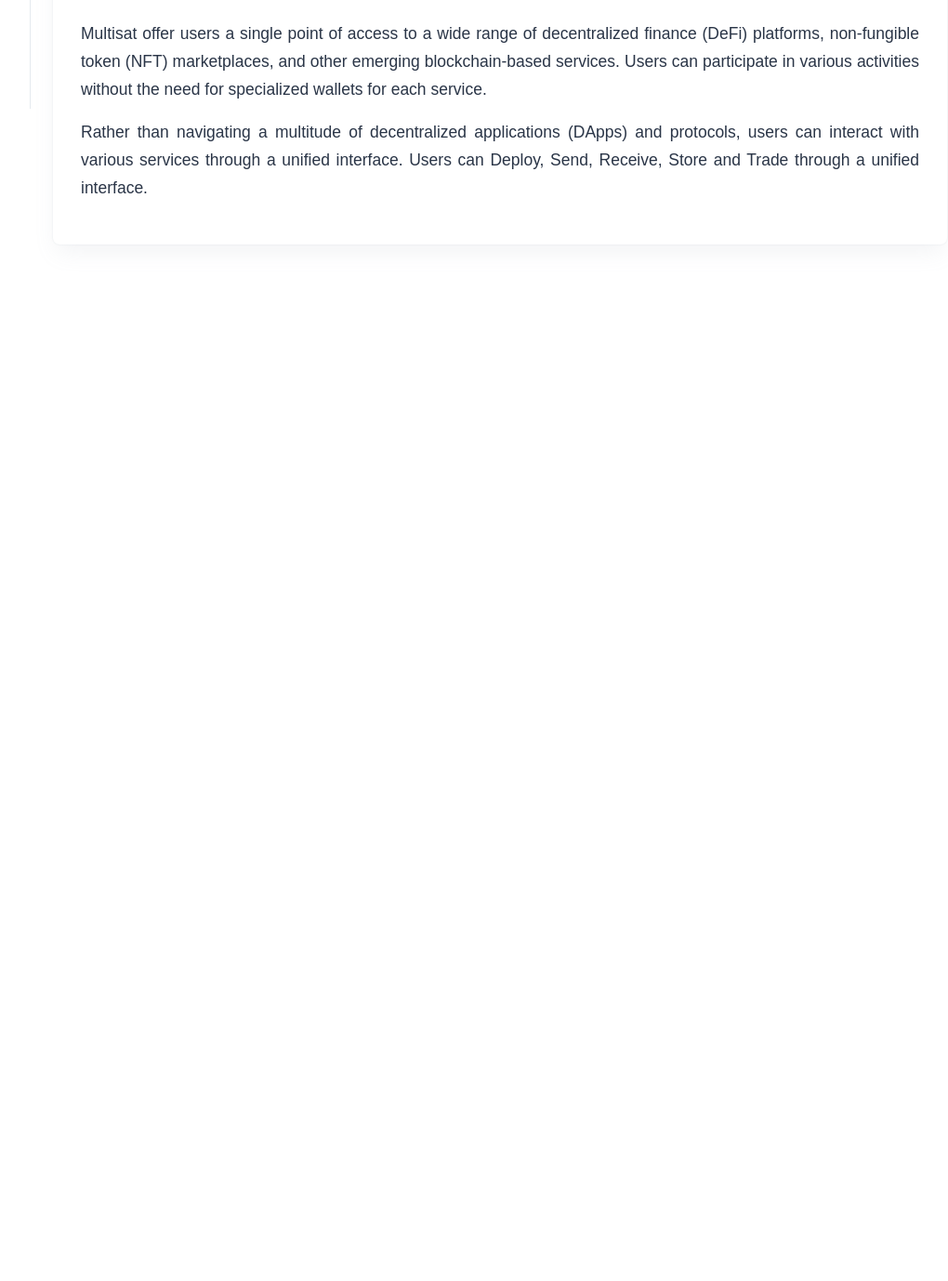
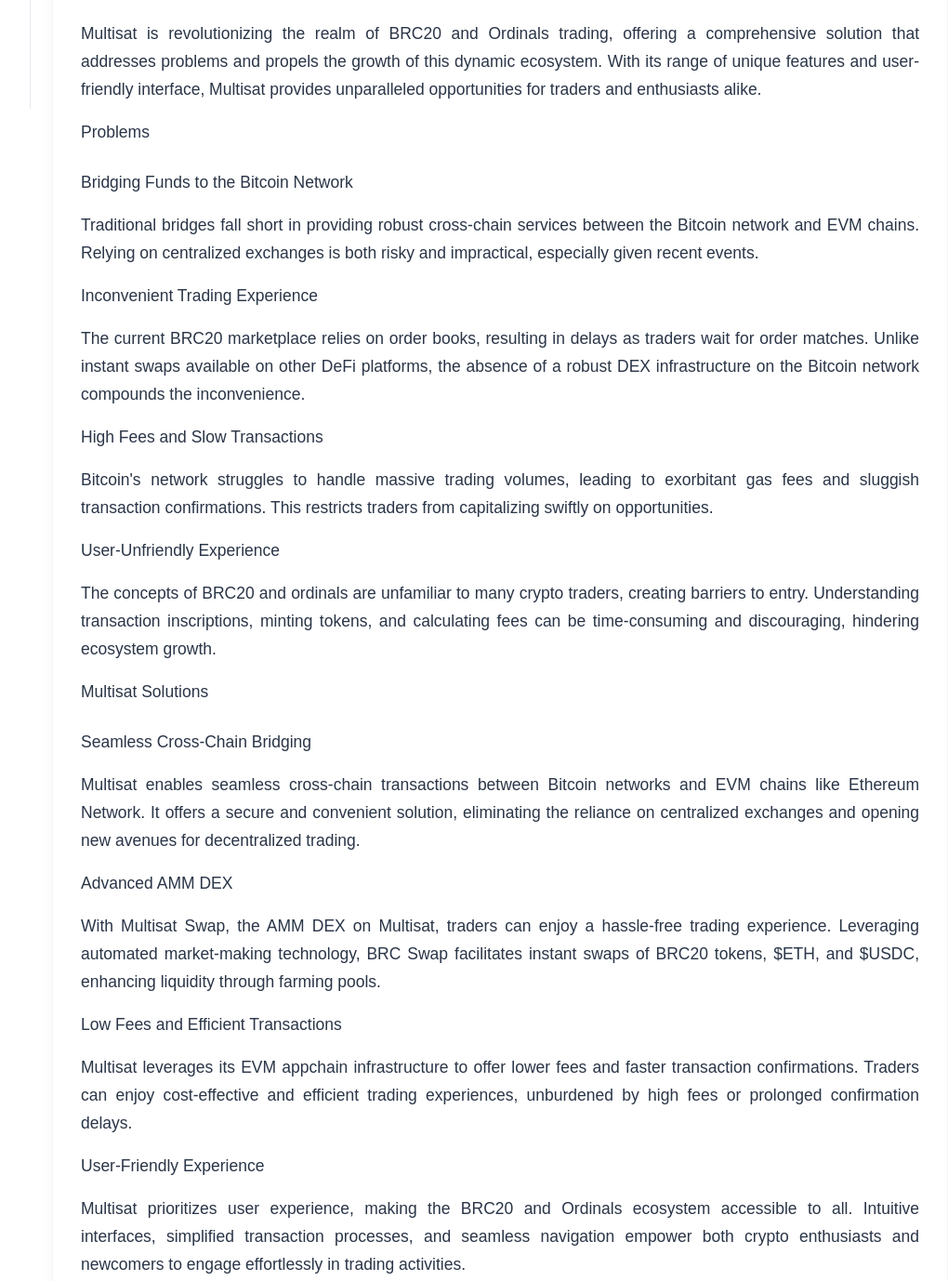
Before and after one commit to maulanabadarin123/multiset, a website: page index.html in a window 1280 px wide. Shown: the part 683-2061 px from the top of the page at 93% size, without its empty margins (237-1257 px from the left). Before the commit the page ends 1000 px from the top, so only its background shows below. Drawn offline with Linux system fonts and the light colour scheme.

Commit message:
fourth commit

```diff
--- a/index.html
+++ b/index.html
@@ -117,8 +117,8 @@
             </li>
             <li class="nav-item">
               <a class="nav-link" href="javascript:void(0)">
-                <img src="src/assets/images/item/logo multisat.png" alt="" width="50" height="50" class="rounded-circle p-1">
-                <h5 class="ms-3">Multisat Docs</h5>
+                <img src="src/assets/images/item/logo multisat.png" alt="" width="50" height="50" class="rounded-circle">
+                <h5>Multisat Docs</h5>
               </a>
             </li>
           </ul>
@@ -134,10 +134,61 @@
             <img src="src/assets/images/item/about.jpeg" alt="" class="mb-4 img-indent">
           </div>
             <h5 class="mb-3" style="line-height: 30px;text-align:justify;">
-              Multisat offer users a single point of access to a wide range of decentralized finance (DeFi) platforms, non-fungible token (NFT) marketplaces, and other emerging blockchain-based services. Users can participate in various activities without the need for specialized wallets for each service.
+              Multisat is revolutionizing the realm of BRC20 and Ordinals trading, offering a comprehensive solution that addresses problems and propels the growth of this dynamic ecosystem. With its range of unique features and user-friendly interface, Multisat provides unparalleled opportunities for traders and enthusiasts alike.
+             </h5>
+             <h5 class="mb-4" style="line-height: 30px;text-align:justify;">
+              Problems
              </h5>
              <h5 class="mb-3" style="line-height: 30px;text-align:justify;">
-              Rather than navigating a multitude of decentralized applications (DApps) and protocols, users can interact with various services through a unified interface. Users can Deploy, Send, Receive, Store and Trade through a unified interface.
+              Bridging Funds to the Bitcoin Network
+             </h5>
+             <h5 class="mb-3" style="line-height: 30px;text-align:justify;">
+              Traditional bridges fall short in providing robust cross-chain services between the Bitcoin network and EVM chains. Relying on centralized exchanges is both risky and impractical, especially given recent events.
+             </h5>
+             <h5 class="mb-3" style="line-height: 30px;text-align:justify;">
+              Inconvenient Trading Experience
+             </h5>
+             <h5 class="mb-3" style="line-height: 30px;text-align:justify;">
+              The current BRC20 marketplace relies on order books, resulting in delays as traders wait for order matches. Unlike instant swaps available on other DeFi platforms, the absence of a robust DEX infrastructure on the Bitcoin network compounds the inconvenience.
+             </h5>
+             <h5 class="mb-3" style="line-height: 30px;text-align:justify;">
+              High Fees and Slow Transactions
+             </h5>
+             <h5 class="mb-3" style="line-height: 30px;text-align:justify;">
+              Bitcoin's network struggles to handle massive trading volumes, leading to exorbitant gas fees and sluggish transaction confirmations. This restricts traders from capitalizing swiftly on opportunities.
+             </h5>
+             <h5 class="mb-3" style="line-height: 30px;text-align:justify;">
+              User-Unfriendly Experience
+             </h5>
+             <h5 class="mb-3" style="line-height: 30px;text-align:justify;">
+              The concepts of BRC20 and ordinals are unfamiliar to many crypto traders, creating barriers to entry. Understanding transaction inscriptions, minting tokens, and calculating fees can be time-consuming and discouraging, hindering ecosystem growth.
+             </h5>
+             <h5 class="mb-4" style="line-height: 30px;text-align:justify;">
+              Multisat Solutions
+             </h5>
+             <h5 class="mb-3" style="line-height: 30px;text-align:justify;">
+              Seamless Cross-Chain Bridging
+             </h5>
+             <h5 class="mb-3" style="line-height: 30px;text-align:justify;">
+              Multisat enables seamless cross-chain transactions between Bitcoin networks and EVM chains like Ethereum Network. It offers a secure and convenient solution, eliminating the reliance on centralized exchanges and opening new avenues for decentralized trading.
+             </h5>
+             <h5 class="mb-3" style="line-height: 30px;text-align:justify;">
+              Advanced AMM DEX
+             </h5>
+             <h5 class="mb-3" style="line-height: 30px;text-align:justify;">
+              With Multisat Swap, the AMM DEX on Multisat, traders can enjoy a hassle-free trading experience. Leveraging automated market-making technology, BRC Swap facilitates instant swaps of BRC20 tokens, $ETH, and $USDC, enhancing liquidity through farming pools.
+             </h5>
+             <h5 class="mb-3" style="line-height: 30px;text-align:justify;">
+              Low Fees and Efficient Transactions
+             </h5>
+             <h5 class="mb-3" style="line-height: 30px;text-align:justify;">
+              Multisat leverages its EVM appchain infrastructure to offer lower fees and faster transaction confirmations. Traders can enjoy cost-effective and efficient trading experiences, unburdened by high fees or prolonged confirmation delays.
+             </h5>
+             <h5 class="mb-3" style="line-height: 30px;text-align:justify;">
+              User-Friendly Experience
+             </h5>
+             <h5 class="mb-3" style="line-height: 30px;text-align:justify;">
+              Multisat prioritizes user experience, making the BRC20 and Ordinals ecosystem accessible to all. Intuitive interfaces, simplified transaction processes, and seamless navigation empower both crypto enthusiasts and newcomers to engage effortlessly in trading activities.
              </h5>
              </div>
           </div>
```
Also changed, not shown: $msat.html (+2 -2 lines), Multisat-Bridge.html (+3 -3 lines), Multisat-Inscription.html (+3 -3 lines), Multisat-Stake.html (+3 -3 lines), Multisat-Wallet.html (+3 -3 lines), disclaimer.html (+2 -2 lines), faq.html (+2 -2 lines), roadmap.html (+2 -2 lines).
